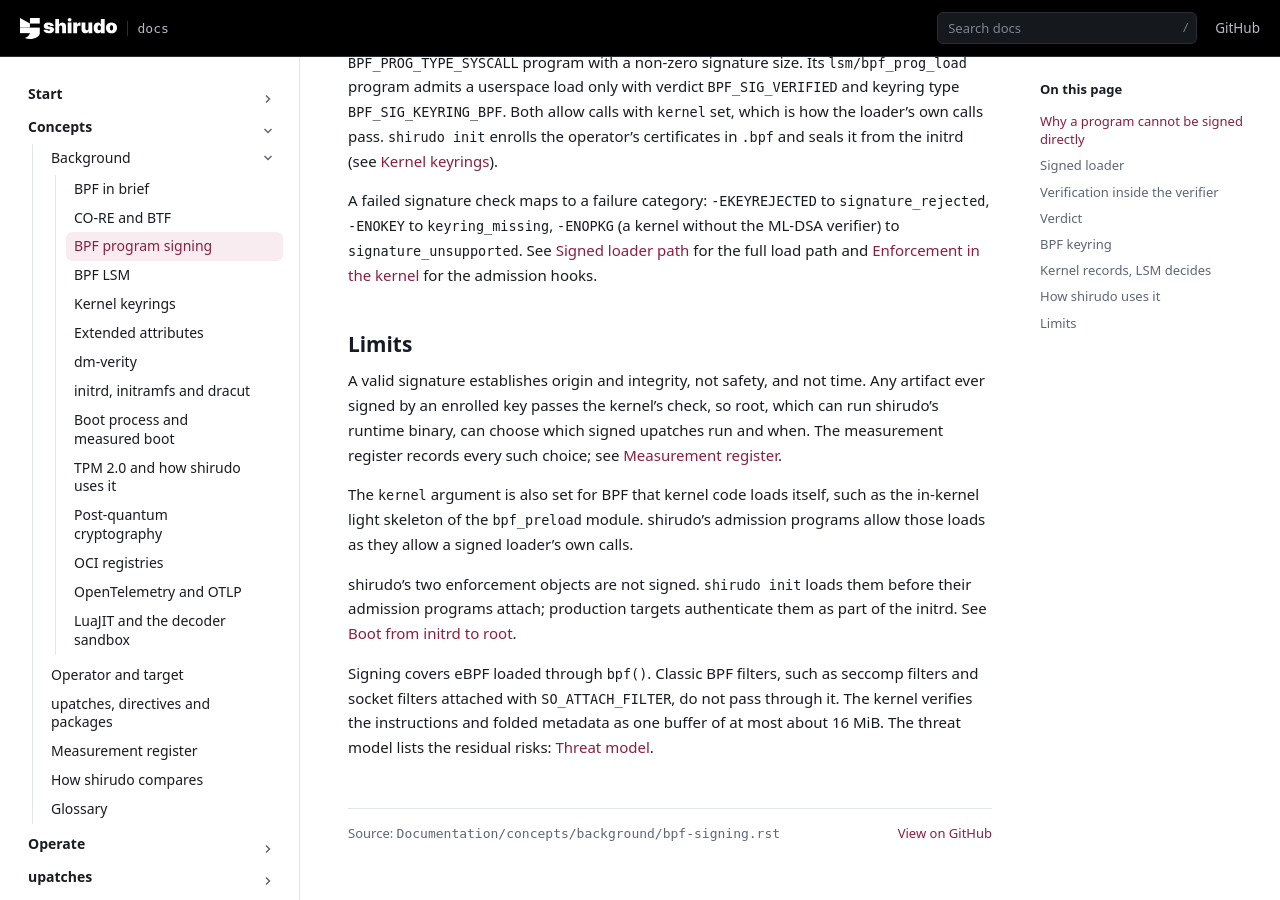
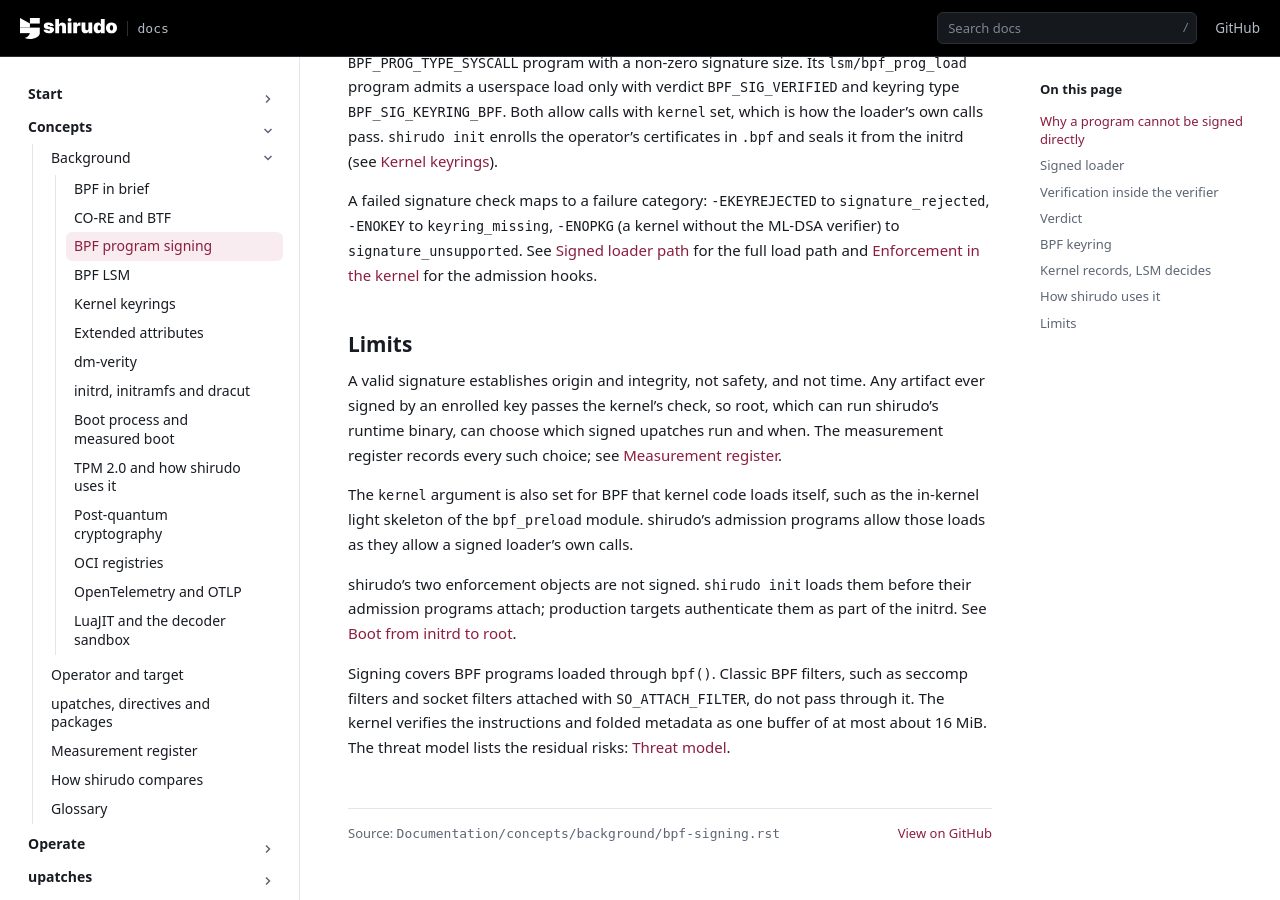
Before and after one commit to AliBashaSY/shirudo, a Sphinx documentation site: the page built from Documentation/concepts/background/bpf-signing.rst, in a window 1280 px wide and 900 px high, scrolled down 3440 px. Built offline with Sphinx 7.4.7, drawn with Linux system fonts in a browser that asks for light colours.

Commit message:
Documentation: say BPF throughout and note that eBPF is the same
Readers meet both names, BPF and eBPF, and may take them for two
technologies. The documentation mostly says BPF, as the Linux kernel
community does, but two pages still say eBPF in their own voice.

Note at the top of the documentation index on the landing page that
the two names mean the same technology and that BPF is used
throughout, with a link to the explanation. Say BPF in security goal
G1 of the threat model and in the BPF signing background page, where
classic BPF stays named as such. eBPF remains only where it is another
project's own wording.

Signed-off-by: Daniel Borkmann <daniel@iogearbox.net>

```diff
--- a/Documentation/concepts/background/bpf-signing.rst
+++ b/Documentation/concepts/background/bpf-signing.rst
@@ -214,8 +214,8 @@ them before their admission programs attach; production targets
 authenticate them as part of the initrd. See
 :doc:`/internals/boot-flow`.
 
-Signing covers eBPF loaded through ``bpf()``. Classic BPF filters, such
-as seccomp filters and socket filters attached with ``SO_ATTACH_FILTER``,
-do not pass through it. The kernel verifies the instructions and folded
-metadata as one buffer of at most about 16 MiB. The threat model lists
-the residual risks: :doc:`/security/threat-model`.
+Signing covers BPF programs loaded through ``bpf()``. Classic BPF
+filters, such as seccomp filters and socket filters attached with
+``SO_ATTACH_FILTER``, do not pass through it. The kernel verifies the
+instructions and folded metadata as one buffer of at most about 16 MiB.
+The threat model lists the residual risks: :doc:`/security/threat-model`.
--- a/Documentation/index.rst
+++ b/Documentation/index.rst
@@ -104,6 +104,11 @@ stops.
 Documentation
 -------------
 
+Note: BPF and eBPF are two names for the same technology (`eBPF on
+Wikipedia <https://en.wikipedia.org/wiki/EBPF#Branding>`__). This
+documentation uses BPF throughout, the term the Linux kernel community
+uses.
+
 - :doc:`start/index`: build shirudo, boot a protected test target and take
   one upatch through its whole life, then install it.
 - :doc:`concepts/index`: the mechanisms shirudo builds on, from BPF signing
--- a/Documentation/security/threat-model.rst
+++ b/Documentation/security/threat-model.rst
@@ -77,7 +77,7 @@ Security goals
      - Goal
      - Threats
    * - G1
-     - After ``init`` has attached the gates, every eBPF program that a
+     - After ``init`` has attached the gates, every BPF program that a
        userspace process loads through ``bpf()`` is a signed loader the
        kernel verified against the sealed ``.bpf`` keyring, or a
        program such a loader loads.
```
